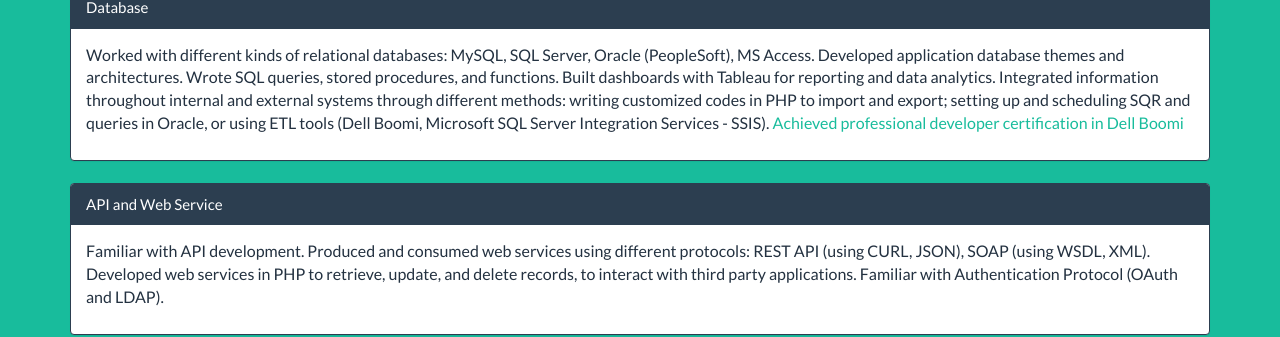
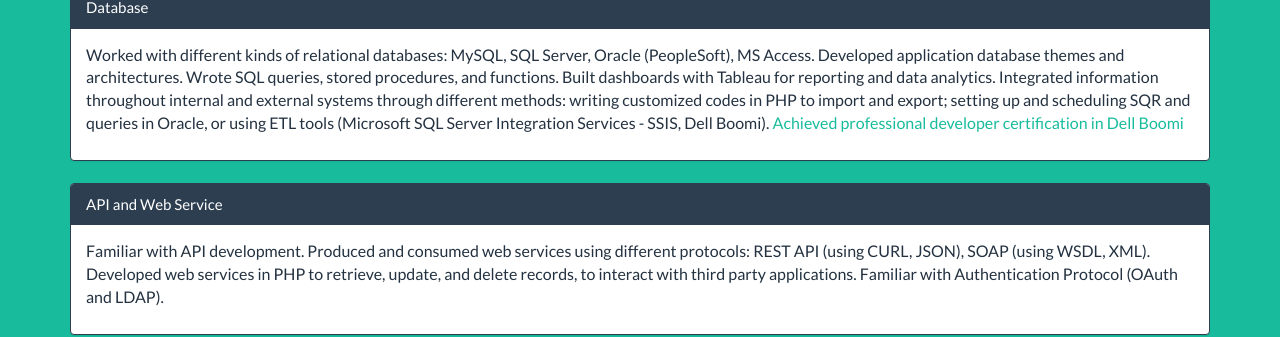
Before and after one commit to hbxtoylq/hbxtoylq.github.io, a Jekyll site: the page built from index.html, in a window 1280 px wide and 900 px high, scrolled down 3870 px. Shown: the part 215-552 px from the top of the window. Built offline with Jekyll 4.4.1, drawn with Linux system fonts in a browser that asks for light colours; nearby versions of some CDN libraries.

Commit message:
Update about.html

```diff
--- a/_includes/about.html
+++ b/_includes/about.html
@@ -62,7 +62,7 @@
      Worked with different kinds of relational databases: MySQL, SQL Server, Oracle (PeopleSoft), MS Access. Developed application database themes and architectures.
       Wrote SQL queries, stored procedures, and functions. Built dashboards with Tableau for reporting and data analytics. Integrated information throughout
       internal and external systems through different methods: writing customized codes in PHP to import and export; setting up and scheduling SQR and queries in Oracle,
-      or using ETL tools (Dell Boomi, Microsoft SQL Server Integration Services - SSIS). <a href="img/reward/boomiLO.jpg"  style="color: #18bc9c" target="_blank">
+      or using ETL tools (Microsoft SQL Server Integration Services - SSIS, Dell Boomi). <a href="img/reward/boomiLO.jpg"  style="color: #18bc9c" target="_blank">
        Achieved professional developer certification in Dell Boomi</a>
 
        <br>
```
